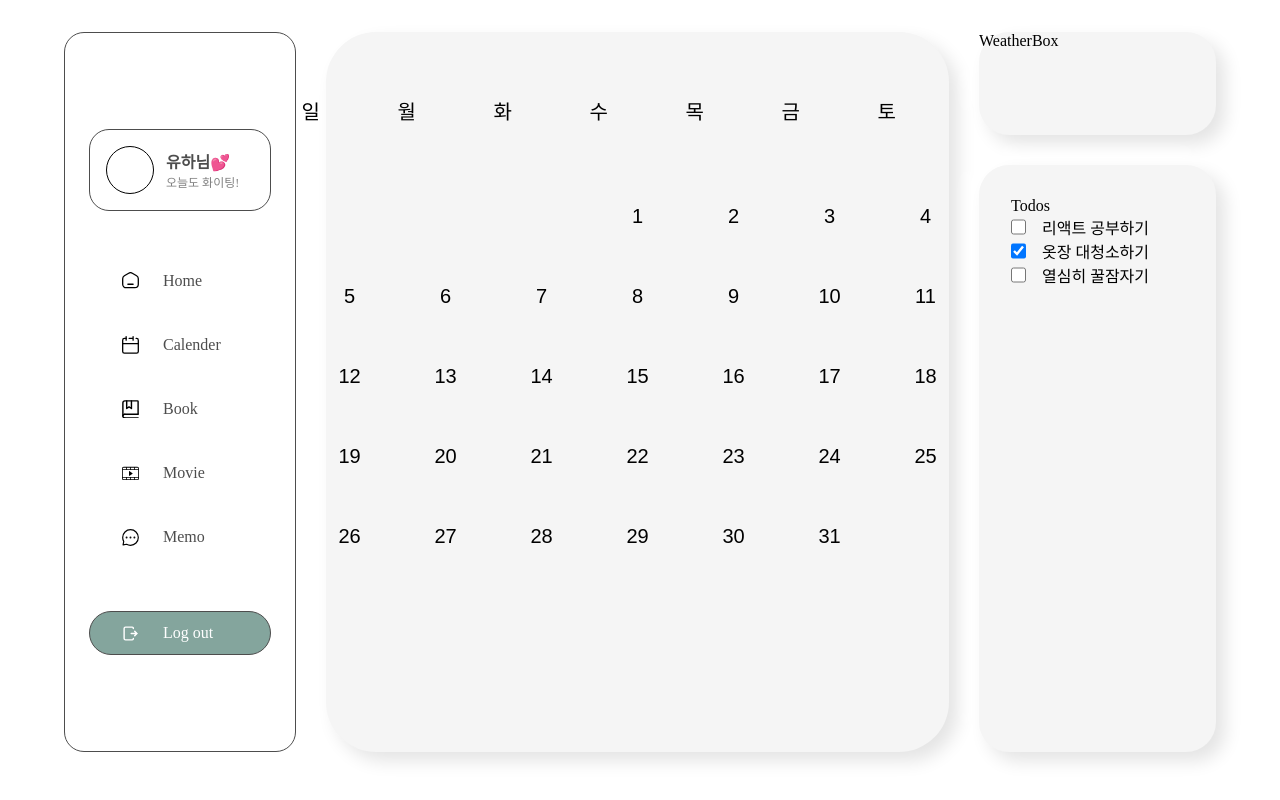
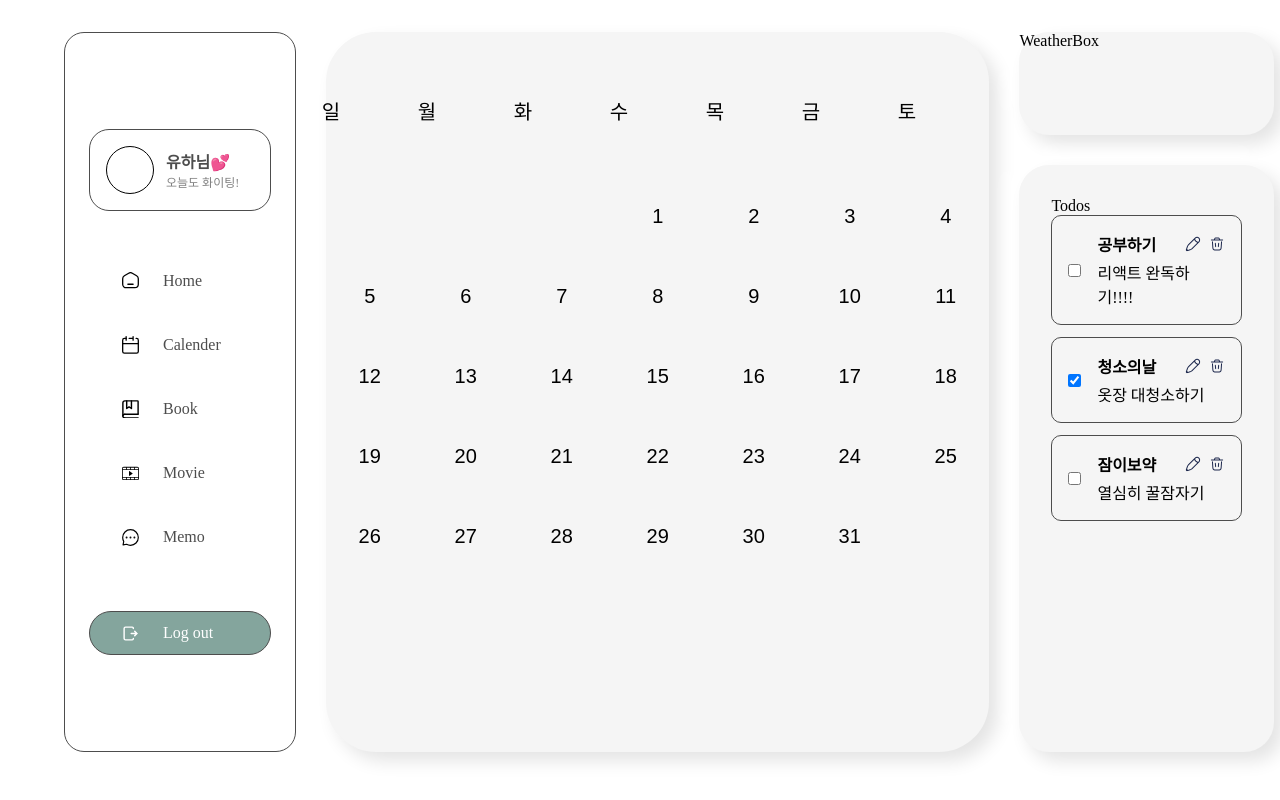
Before and after one commit to New-Ha/MyManager, a React (Vite) app: page / in a window 1280 px wide. Shown: the top 800 px of the page. Built offline with nearby package versions, Linux system fonts and the light colour scheme; no server answers.

Commit message:
💄 [Style]: Change TodoItem style

```diff
--- a/src/components/TodoItem.jsx
+++ b/src/components/TodoItem.jsx
@@ -1,23 +1,61 @@
 import { useState } from 'react';
 import styled from 'styled-components';
+import Edit from '../assets/edit_icon.svg?react';
+import Delete from '../assets/trash_icon.svg?react';
 
 const TodoItemContainer = styled.div`
+    width: 100%;
+    padding: 1rem;
+    border: 1.5px solid ${props => props.theme.black};
+    border-radius: 10px;
+    margin-bottom: 0.75rem;
     display: flex;
-    gap: 1rem;
+    align-items: center;
 `;
 
 const TodoItemCheckBox = styled.input`
-    width: 15px;
     border: none;
+    margin-right: 1rem;
 `;
 
-export default function TodoItem({ id, isChecked, content }) {
-    const [isDone, setIsDone] = useState(isChecked);
+const TodoContentContainer = styled.div`
+    width: 100%;
+    display: flex;
+    flex-direction: column;
+    gap: 0.25rem;
+`;
+
+const TodoTitleRow = styled.div`
+    width: 100%;
+    display: flex;
+    justify-content: space-between;
+`;
+
+const TodoTitle = styled.div`
+    font-weight: 600;
+`;
+
+const ButtonContainer = styled.div`
+    display: flex;
+    gap: 0.5rem;
+`;
+
+export default function TodoItem({ id, title, isDone, content }) {
+    const [isChecked, setIsChecked] = useState(isDone);
 
     return (
-        <TodoItemContainer>
-            <TodoItemCheckBox id={id} type="checkbox" checked={isDone} />
-            <label htmlFor={id}>{content}</label>
+        <TodoItemContainer id={id}>
+            <TodoItemCheckBox type="checkbox" checked={isChecked} onClick={() => setIsChecked(!isChecked)} />
+            <TodoContentContainer>
+                <TodoTitleRow>
+                    <TodoTitle>{title}</TodoTitle>
+                    <ButtonContainer>
+                        <Edit />
+                        <Delete />
+                    </ButtonContainer>
+                </TodoTitleRow>
+                <p>{content}</p>
+            </TodoContentContainer>
         </TodoItemContainer>
     );
 }
--- a/src/components/TodoList.jsx
+++ b/src/components/TodoList.jsx
@@ -1,5 +1,29 @@
 import styled from 'styled-components';
 import TodoItem from './TodoItem';
+
+const mock = [
+    {
+        id: 0,
+        title: '공부하기',
+        isDone: false,
+        content: '리액트 완독하기!!!!',
+        createdAt: '2024-01-01',
+    },
+    {
+        id: 1,
+        title: '청소의날',
+        isDone: true,
+        content: '옷장 대청소하기',
+        createdAt: '2024-01-01',
+    },
+    {
+        id: 2,
+        title: '잠이보약',
+        isDone: false,
+        content: '열심히 꿀잠자기',
+        createdAt: '2024-01-01',
+    },
+];
 
 const TodoListContainer = styled.div`
     padding: 2rem;
@@ -10,31 +34,13 @@ const TodoListContainer = styled.div`
     box-shadow: 9px 9px 18px #e4e4e4, -9px -9px 18px #ffffff;
 `;
 
-const mock = [
-	{
-		id: 0,
-		isChecked: false,
-		content: '리액트 공부하기'
-	},
-	{
-		id: 1,
-		isChecked: true,
-		content: '옷장 대청소하기'
-	},
-	{
-		id: 2,
-		isChecked: false,
-		content: '열심히 꿀잠자기'
-	}
-]
 export default function TodoList() {
     return (
         <TodoListContainer>
             Todos
-						{mock.map(item => (
-							<TodoItem id={item.id} isChecked={item.isChecked} content={item.content} />
-						))
-						}
+            {mock.map(item => (
+                <TodoItem key={item.id} id={item.id} title={item.title} isDone={item.isDone} content={item.content} />
+            ))}
         </TodoListContainer>
     );
 }
```
Also changed, not shown: src/assets/edit_icon.svg (added), src/assets/trash_icon.svg (added).
